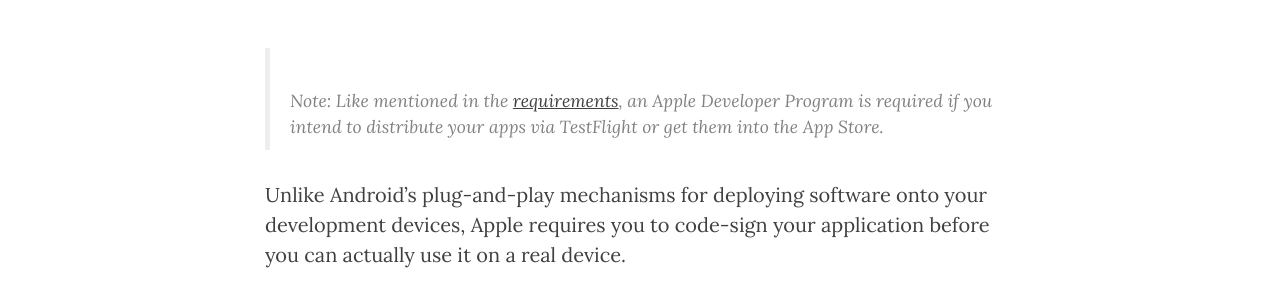
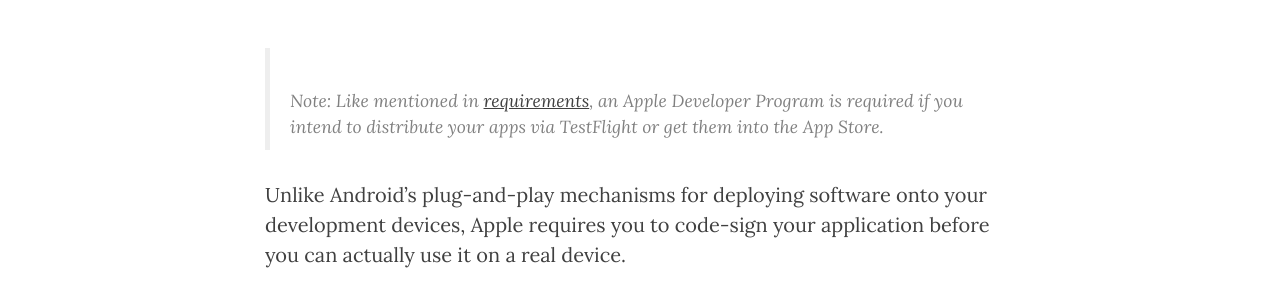
Before and after one commit to ciforios/ciforios.github.io, a Jekyll site: the page built from _posts/2015-05-08-Code-Signing.markdown, in a window 1280 px wide and 900 px high. Shown: the part 415-698 px from the top of the window. Built offline with Jekyll 4.4.1, drawn with Linux system fonts in a browser that asks for light colours; nearby versions of some CDN libraries; Markdown is read by kramdown in place of the engine named in the settings.

Commit message:
added content

```diff
--- a/_posts/2015-05-08-Code-Signing.markdown
+++ b/_posts/2015-05-08-Code-Signing.markdown
@@ -7,7 +7,7 @@
 tags: [ios]
 ---
 
->Note: Like mentioned in the [requirements](http://ciforios.github.io/2015/04/24/Requirements/), an Apple Developer Program is required if you intend to distribute your apps via TestFlight or get them into the App Store.
+>Note: Like mentioned in [requirements](http://ciforios.github.io/2015/04/24/Requirements/), an Apple Developer Program is required if you intend to distribute your apps via TestFlight or get them into the App Store.
 
 Unlike Android's plug-and-play mechanisms for deploying software onto your development devices, Apple requires you to code-sign your application before you can actually use it on a real device.
 
```
